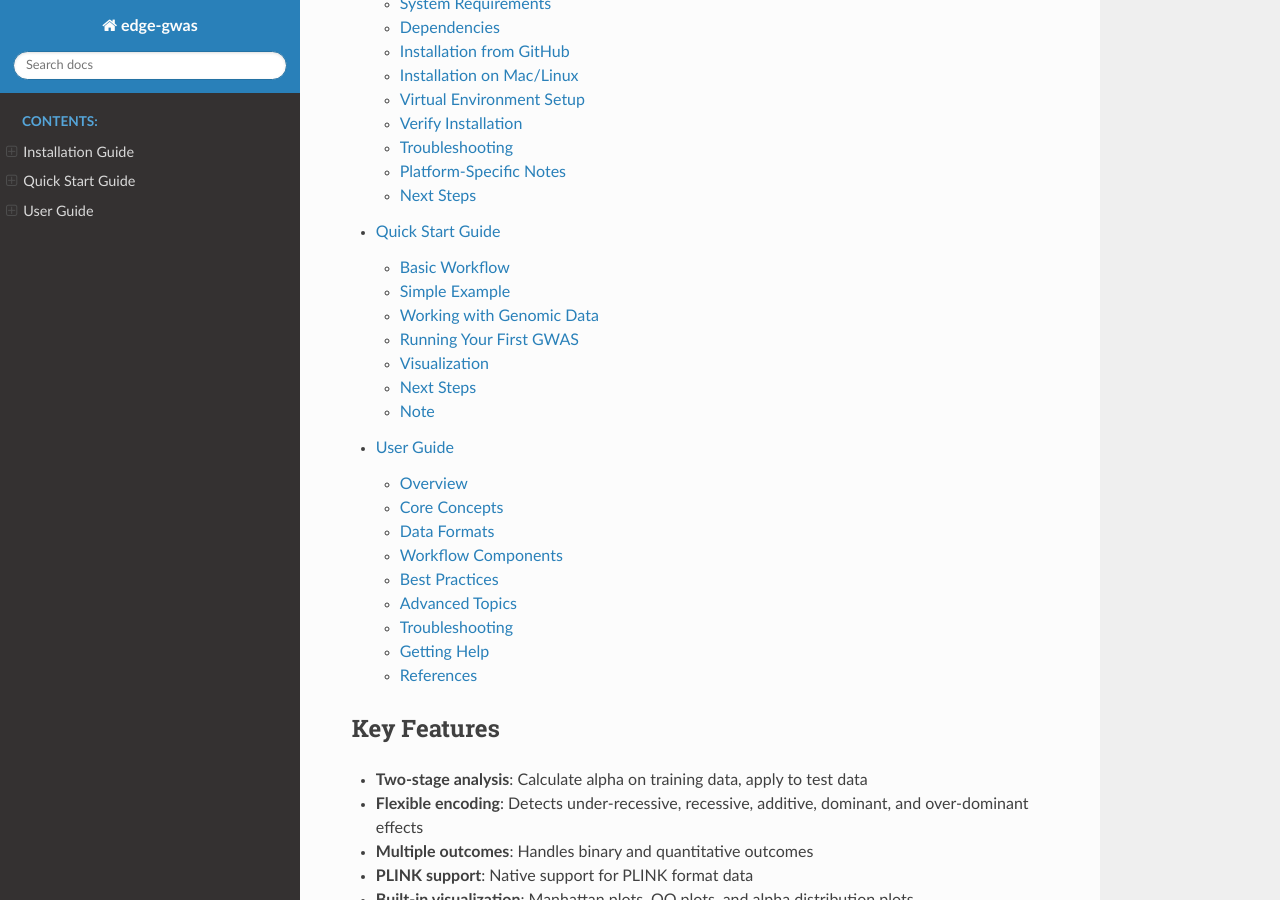
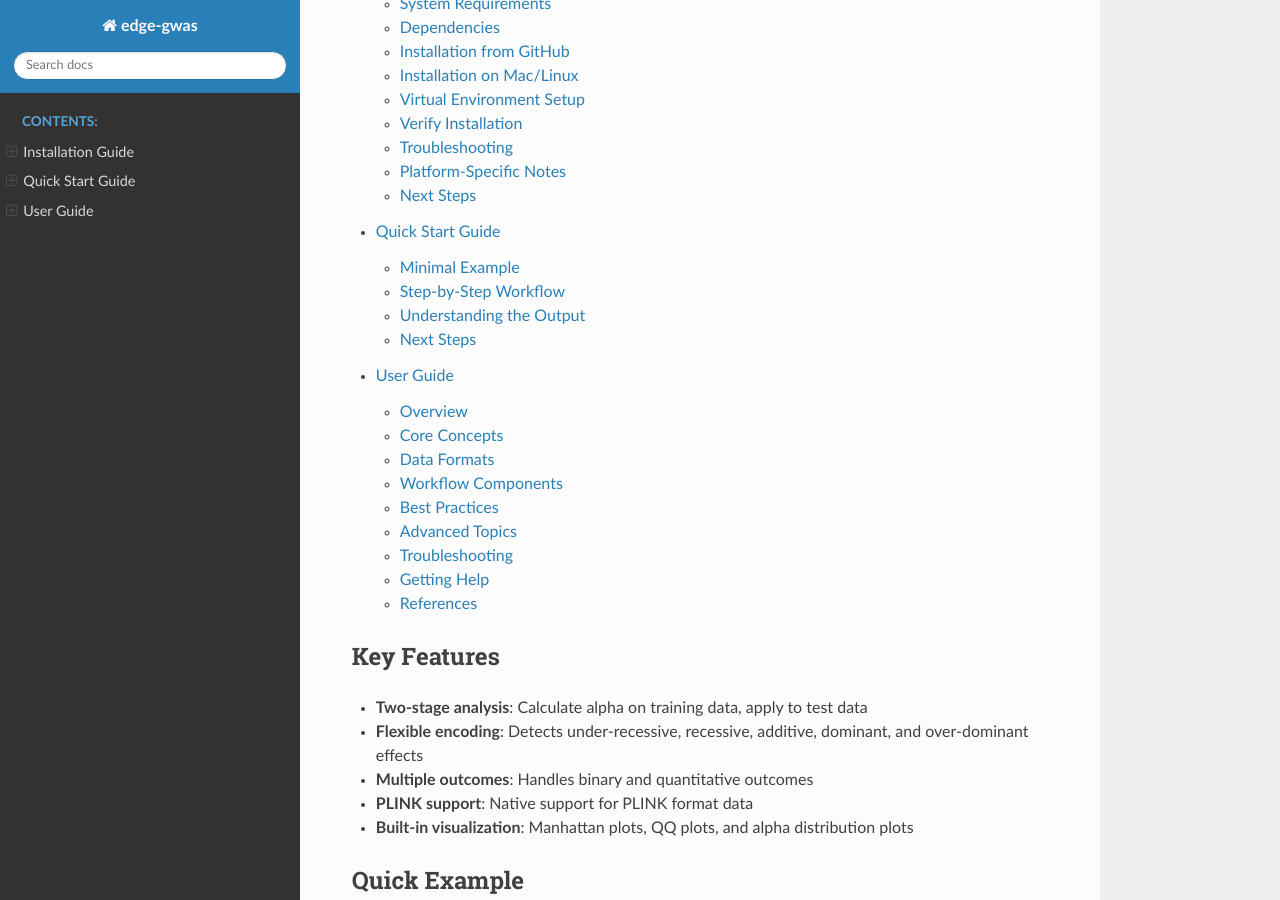
Before and after one commit to nicenzhou/edge-gwas, a Sphinx documentation site: the page built from docs/index.rst, in a window 1280 px wide and 900 px high, scrolled down 550 px. Built offline with Sphinx 7.4.7 and the Read the Docs theme 3.1.0, drawn with Linux system fonts in a browser that asks for light colours; pages that are not in the unit, such as notebooks, are missing from menus; some of the changed lines change nothing that is shown.

Commit message:
Update quickstart.rst

```diff
--- a/docs/quickstart.rst
+++ b/docs/quickstart.rst
@@ -3,131 +3,154 @@
 Quick Start Guide
 =================
 
-This guide will help you get started with edge-gwas in minutes.
+This guide demonstrates a complete EDGE GWAS analysis in minutes.
 
-Basic Workflow
---------------
+Minimal Example
+---------------
 
-1. Load your genomic data
-2. Perform quality control
-3. Run GWAS analysis
-4. Visualize results
-
-Simple Example
---------------
-
-Here's a minimal example to get you started:
+Fast minimal EDGE GWAS analysis:
 
 .. code-block:: python
 
-   import edge_gwas
-   import pandas as pd
+   from edge_gwas import EDGEAnalysis
+   from edge_gwas.utils import load_plink_data, prepare_phenotype_data, stratified_train_test_split
+   from edge_gwas.visualize import manhattan_plot, qq_plot
 
-   # Load your data
-   # (Implementation coming in v0.1.1)
+   # Load data
+   geno, info = load_plink_data('data.bed', 'data.bim', 'data.fam')
+   pheno = prepare_phenotype_data('pheno.txt', 'disease', ['age', 'sex', 'PC1', 'PC2'])
 
-   print(f"edge-gwas version: {edge_gwas.__version__}")
+   # Split data
+   train_g, test_g, train_p, test_p = stratified_train_test_split(
+       geno, pheno, 'disease'
+   )
 
-Working with Genomic Data
--------------------------
+   # Run analysis
+   edge = EDGEAnalysis(outcome_type='binary')
+   alpha_df, gwas_df = edge.run_full_analysis(
+       train_g, train_p, test_g, test_p,
+       'disease', ['age', 'sex', 'PC1', 'PC2']
+   )
 
-Load Genotype Data
-~~~~~~~~~~~~~~~~~~
+   # Visualize
+   manhattan_plot(gwas_df, 'manhattan.png')
+   qq_plot(gwas_df, 'qq.png')
+
+Step-by-Step Workflow
+----------------------
+
+1. Import and Initialize
+~~~~~~~~~~~~~~~~~~~~~~~~~
 
 .. code-block:: python
 
-   from edge_gwas import data_loader
+   import pandas as pd
+   from edge_gwas import EDGEAnalysis
+   from edge_gwas.utils import (
+       load_plink_data,
+       prepare_phenotype_data,
+       stratified_train_test_split
+   )
+   from edge_gwas.visualize import manhattan_plot, qq_plot
 
-   # Load genotype data
-   # genotypes = data_loader.load_genotypes('path/to/data.vcf')
+   # Initialize EDGE Analysis
+   edge = EDGEAnalysis(
+       outcome_type='binary',    # 'binary' or 'continuous'
+       n_jobs=8,                 # Number of CPU cores
+       verbose=True              # Print progress
+   )
 
-   # Coming in v0.1.1
-
-Load Phenotype Data
-~~~~~~~~~~~~~~~~~~~
+2. Load Data
+~~~~~~~~~~~~
 
 .. code-block:: python
 
-   from edge_gwas import data_loader
+   # Load genotype data
+   genotype_data, variant_info = load_plink_data(
+       bed_file='path/to/data.bed',
+       bim_file='path/to/data.bim',
+       fam_file='path/to/data.fam'
+   )
 
    # Load phenotype data
-   # phenotypes = data_loader.load_phenotypes('path/to/phenotypes.csv')
+   phenotype_df = prepare_phenotype_data(
+       phenotype_file='path/to/phenotypes.txt',
+       outcome_col='disease',
+       covariate_cols=['age', 'sex', 'PC1', 'PC2', 'PC3', 'PC4', 'PC5'],
+       sample_id_col='IID'
+   )
 
-   # Coming in v0.1.1
-
-Running Your First GWAS
------------------------
-
-Basic GWAS Analysis
-~~~~~~~~~~~~~~~~~~~
+3. Split Data
+~~~~~~~~~~~~~
 
 .. code-block:: python
 
-   from edge_gwas import gwas
+   train_geno, test_geno, train_pheno, test_pheno = stratified_train_test_split(
+       genotype_df=genotype_data,
+       phenotype_df=phenotype_df,
+       outcome_col='disease',
+       test_size=0.5,
+       random_state=42
+   )
 
-   # Run GWAS analysis
-   # results = gwas.run_association(
-   #     genotypes=genotypes,
-   #     phenotypes=phenotypes,
-   #     covariates=covariates
-   # )
-
-   # Implementation coming in v0.1.1
-
-Quality Control
-~~~~~~~~~~~~~~~
+4. Run EDGE Analysis
+~~~~~~~~~~~~~~~~~~~~
 
 .. code-block:: python
 
-   from edge_gwas import qc
+   # One-step complete analysis
+   alpha_df, gwas_df = edge.run_full_analysis(
+       train_genotype=train_geno,
+       train_phenotype=train_pheno,
+       test_genotype=test_geno,
+       test_phenotype=test_pheno,
+       outcome='disease',
+       covariates=['age', 'sex', 'PC1', 'PC2', 'PC3', 'PC4', 'PC5'],
+       output_prefix='edge_results'
+   )
 
-   # Perform quality control
-   # filtered_data = qc.filter_variants(
-   #     genotypes,
-   #     maf_threshold=0.01,
-   #     geno_threshold=0.05
-   # )
+   print(f"Tested {len(gwas_df)} variants")
+   print(f"Significant (p < 5e-8): {(gwas_df['pval'] < 5e-8).sum()}")
 
-   # Coming in v0.1.1
-
-Visualization
--------------
-
-Manhattan Plot
-~~~~~~~~~~~~~~
+5. Visualize Results
+~~~~~~~~~~~~~~~~~~~~
 
 .. code-block:: python
 
-   from edge_gwas import viz
+   # Manhattan plot
+   manhattan_plot(gwas_df, 'manhattan.png', title='EDGE GWAS')
 
-   # Create Manhattan plot
-   # viz.manhattan_plot(results, output='manhattan.png')
+   # QQ plot
+   lambda_gc = qq_plot(gwas_df, 'qq_plot.png')
+   print(f"Genomic inflation factor (λ): {lambda_gc:.3f}")
 
-   # Coming in v0.1.1
+Understanding the Output
+------------------------
 
-QQ Plot
-~~~~~~~
+Alpha Values DataFrame
+~~~~~~~~~~~~~~~~~~~~~~
 
-.. code-block:: python
+* ``variant_id``: SNP identifier
+* ``alpha_value``: Encoding parameter (β_het/β_hom)
+* ``eaf``: Effect allele frequency
+* ``coef_het``: Heterozygous coefficient
+* ``coef_hom``: Homozygous coefficient
 
-   from edge_gwas import viz
+GWAS Results DataFrame
+~~~~~~~~~~~~~~~~~~~~~~
 
-   # Create QQ plot
-   # viz.qq_plot(results, output='qq.png')
-
-   # Coming in v0.1.1
+* ``variant_id``: SNP identifier
+* ``chr``: Chromosome
+* ``pos``: Position
+* ``pval``: P-value
+* ``coef``: Effect coefficient
+* ``std_err``: Standard error
+* ``alpha_value``: Applied encoding parameter
 
 Next Steps
 ----------
 
 * Read the :ref:`user_guide` for detailed information
-* Check out :ref:`examples` for complete workflows
-* Explore the :ref:`api` documentation
-
-Note
-----
-
-**Version 0.1.0 is a documentation-only release.**
-Full implementation will be available in v0.1.1.
-
-This quickstart guide shows the planned API and functionality.
+* Check :ref:`examples` for complete workflows
+* Explore :ref:`api_reference` for all functions
+* Learn about the :ref:`statistical_model`
```
